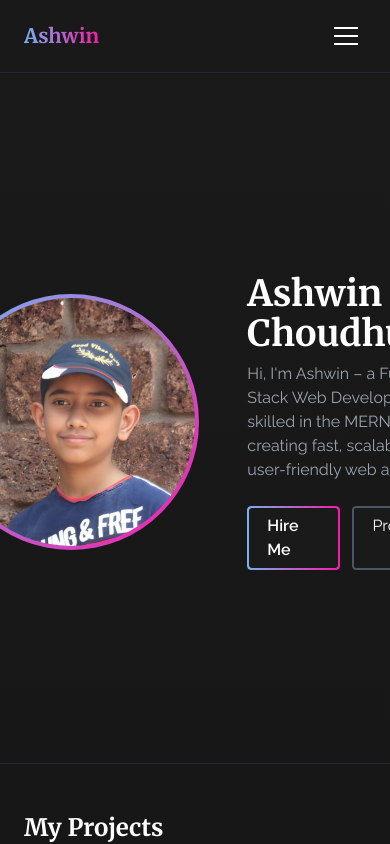
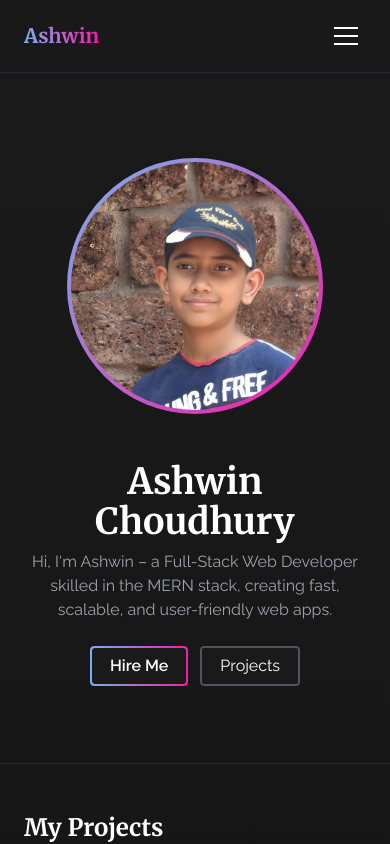
Before and after one commit to Cravex1862/Ashwin, a React (Create React App) app: page / in a window 390 px wide. Shown: the top 844 px of the page. Built offline with nearby package versions, Linux system fonts and the light colour scheme; no server answers; the HTML template or start-up script is replaced by a standard one.

Commit message:
Update App.jsx

```diff
--- a/src/App.jsx
+++ b/src/App.jsx
@@ -256,7 +256,7 @@ function App() {
         <section id="intro" className="border-b border-gray-800 flex items-center justify-center" style={{ paddingTop: '80px', minHeight: 'calc(100vh - 80px)' }}>
           <div className="max-w-7xl mx-auto px-6 py-16">
 
-          <div className="flex items-center justify-center gap-12">
+          <div className="flex flex-col md:flex-row items-center justify-center gap-12">
             {/* Profile Image */}
             <div className="relative flex-shrink-0">
               <div className="w-64 h-64 rounded-full bg-gradient-to-br from-[#76B2F0] to-[#F61BA9] p-1">
@@ -273,14 +273,14 @@ function App() {
             </div>
 
             {/* Hero Text */}
-            <div>
+            <div className="max-w-xl text-center md:text-left">
               <h1 className="text-4xl md:text-5xl font-bold mb-2">
                 Ashwin Choudhury
               </h1>
-              <p className="text-gray-400 mb-6 max-w-xl">
+              <p className="text-gray-400 mb-6">
                 Hi, I'm Ashwin – a Full-Stack Web Developer skilled in the MERN stack, creating fast, scalable, and user-friendly web apps.
               </p>
-              <div className="flex gap-3">
+              <div className="flex gap-3 justify-center md:justify-start">
                 <a href="#contact" className="px-5 py-2 rounded font-semibold relative group overflow-hidden no-underline">
                   <span className="absolute inset-0 rounded opacity-100 group-hover:opacity-0 transition">
                     <span className="absolute inset-0 rounded bg-gradient-to-r from-[#76B2F0] to-[#F61BA9] p-[2px]">
```
